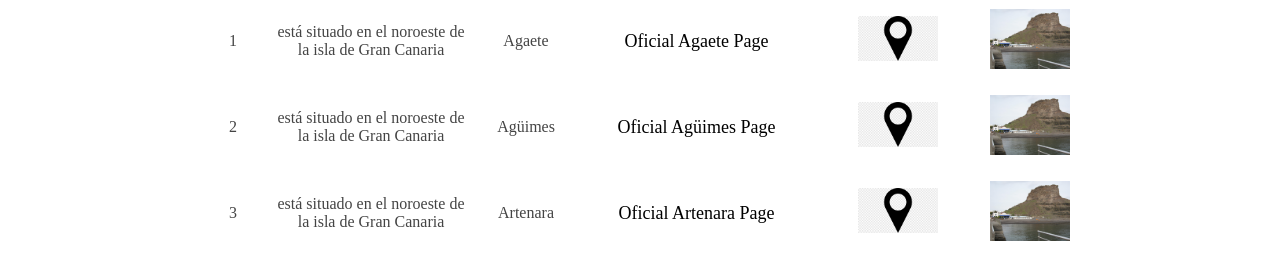
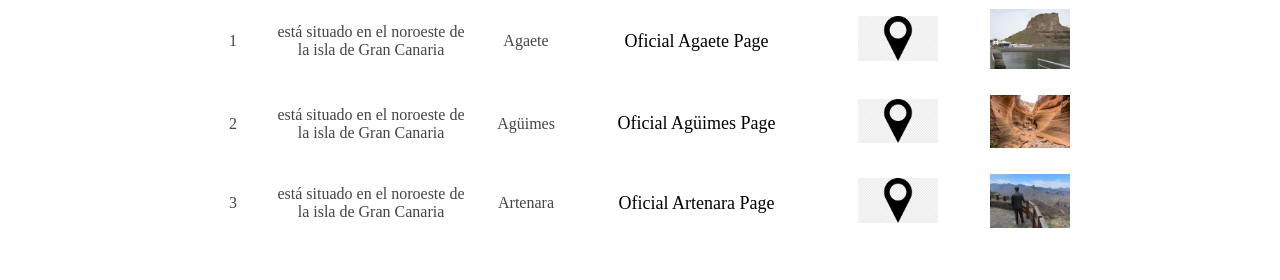
Before and after one commit to olivian1003/grancanaria-public, a plain HTML site: page table.html in a window 1280 px wide. Shown: the part 234-514 px from the top of the page. Drawn offline with Linux system fonts and the light colour scheme.

Commit message:
siiiibale

```diff
--- a/table.html
+++ b/table.html
@@ -133,7 +133,7 @@
             <td>Agüimes</td>
             <td><a href="https://aguimes.es/">Oficial Agüimes Page</a></td>
             <td><a href="https://shorturl.at/gxAW8"><img src="./iconmap.png"></a></td>
-            <td><img src="./Agaete,_Las_Palmas,_Gran_Canaria,_Canary_Islands,_Spain_-_panoramio.jpg" alt="Agüimes"></td>
+            <td><img src="./Agüimes.jpg" alt="Agüimes"></td>
           </tr>
           <tr>
             <td>3</td>
@@ -141,7 +141,7 @@
             <td>Artenara</td>
             <td><a href="https://www.artenara.es/">Oficial Artenara Page</a></td>
             <td><a href="https://shorturl.at/xJQW7"><img src="./iconmap.png"></a></td>
-            <td><img src="./Agaete,_Las_Palmas,_Gran_Canaria,_Canary_Islands,_Spain_-_panoramio.jpg" alt="Artenara"></td>
+            <td><img src="./Artenara.jpg" alt="Artenara"></td>
           </tr>
         </tbody>
       </table>
```
Also changed, not shown: Agüimes.jpg (added), Artenara.jpg (added).
